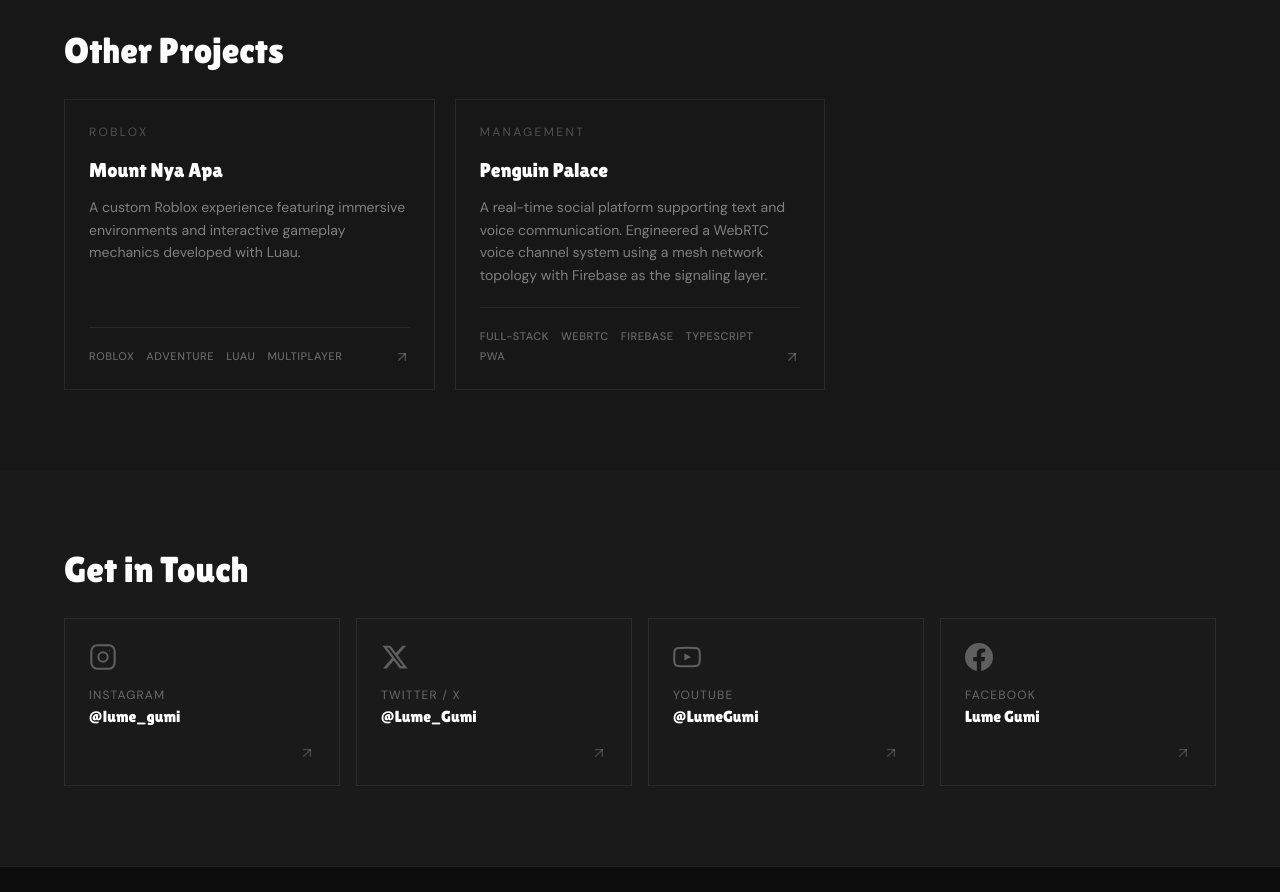
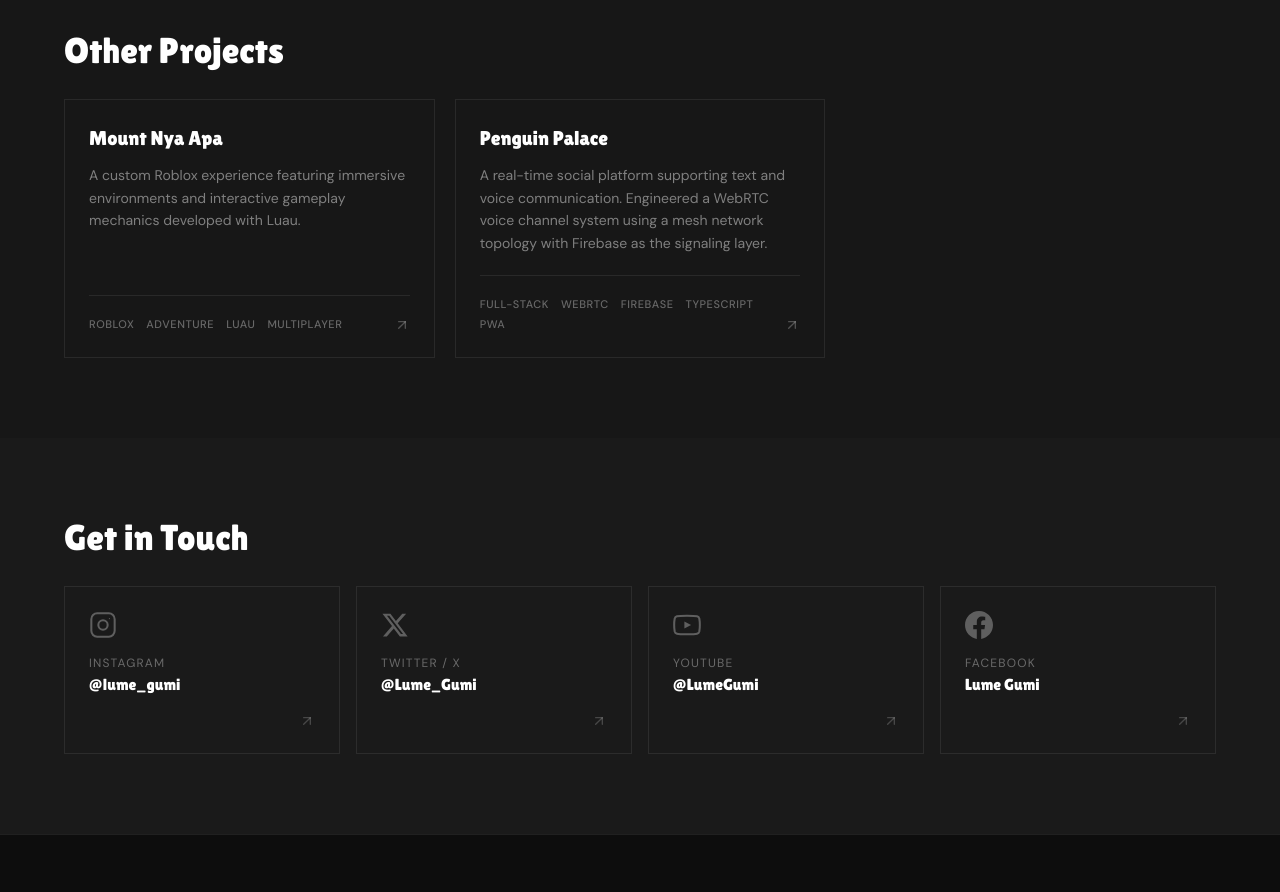
Before and after one commit to rizkicahyaa/fe-lumegumi, a Next.js app: page / in a window 1280 px wide. Shown: the part 2320-3212 px from the top of the page. Built offline with nearby package versions, Linux system fonts and the light colour scheme.

Commit message:
feat: delete project category on other projects

```diff
--- a/app/components/OtherProjects.tsx
+++ b/app/components/OtherProjects.tsx
@@ -51,9 +51,9 @@
 
                             <div className="flex flex-col flex-1 p-6">
                                 {/* Year badge */}
-                                <div className="flex items-center justify-between mb-4">
+                                {/* <div className="flex items-center justify-between mb-4">
                                     <p className={`${dmSans.className} text-white/25 text-xs tracking-[0.2em] uppercase`}>{project.category}</p>
-                                </div>
+                                </div> */}
 
                                 {/* Title */}
                                 <h3 className={`${lilitaOne.className} text-white text-xl mb-3 group-hover:text-[#BB9B53] transition-colors duration-300`}>{project.title}</h3>
```
